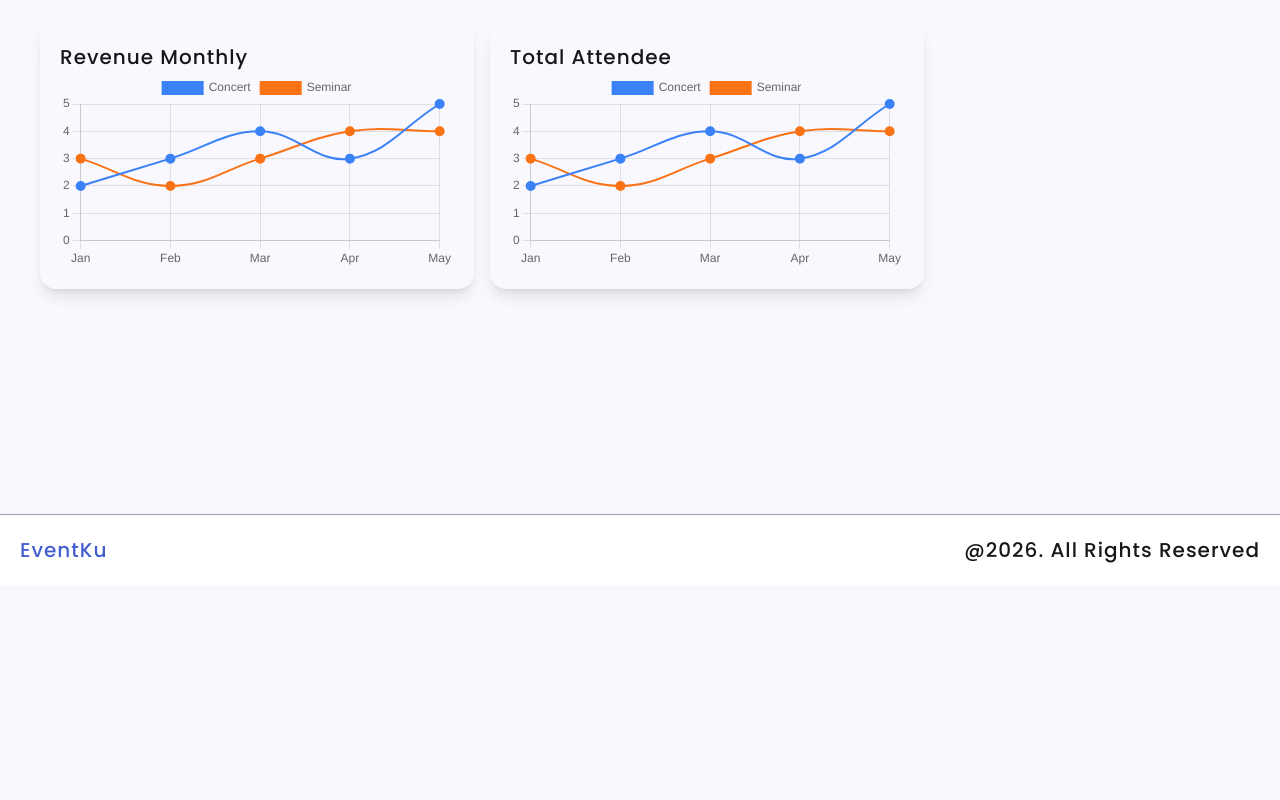
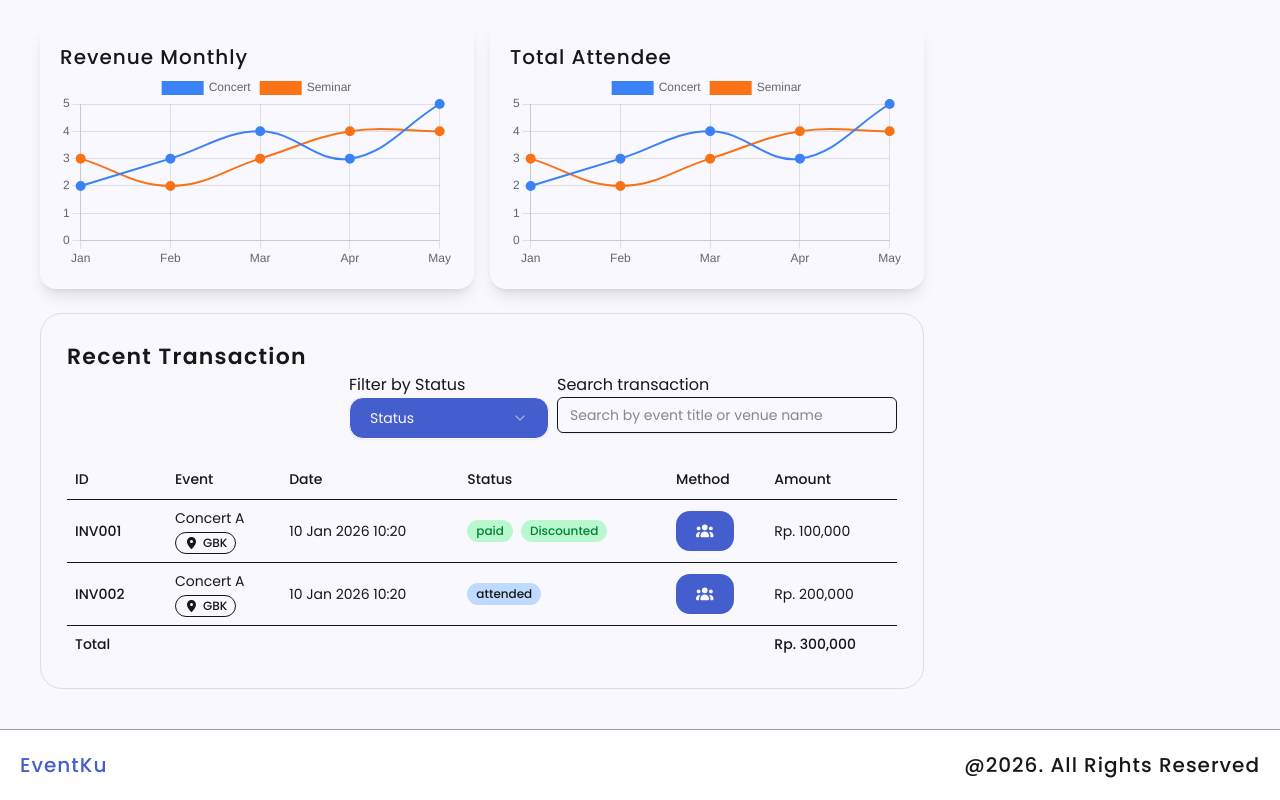
Before and after one commit to FlazeFy/MinPro-Event_Management_Platform-FE, a Next.js app: page /transaction in a window 1280 px wide. Shown: the part 367-1167 px from the top of the page. Before the commit the page ends 952 px from the top, so only its background shows below. Built offline with nearby package versions, Linux system fonts and the light colour scheme; no server answers.

Commit message:
feat(transaction) : update recent transaction list to support both customer & EO

```diff
--- a/src/app/profile/page.tsx
+++ b/src/app/profile/page.tsx
@@ -41,7 +41,7 @@ export default function ProfilePage() {
                         <OrganismsUserProfileHeaderBox username={profileItem.username} role={role} birth_date={profileItem.birth_date}/>
                         <div className="flex flex-wrap mt-5">
                             <div className="w-full md:w-8/12 lg:w-9/12 p-0 md:pr-4">
-                                <OrganismsRecentTransactionList/>
+                                <OrganismsRecentTransactionList role={role}/>
                             </div>
                             <div className="w-full md:w-4/12 lg:w-3/12">
                                 <OrganismsUserProfileContactBox fullname={profileItem.fullname} email={profileItem.email} phone_number={profileItem.phone_number} address={profileItem.address} role={role}/>
--- a/src/app/transaction/page.tsx
+++ b/src/app/transaction/page.tsx
@@ -1,8 +1,13 @@
+'use client'
 import OrganismsPeriodicGrowthBox from '@/components/organisms/periodic_growth.organism'
+import OrganismsRecentTransactionList from '@/components/organisms/recent_transaction_list.organism'
 import OrganismsSummaryEventList from '@/components/organisms/summary_event_list.organism'
+import useAuthStore from '@/store/s_auth'
 import React from 'react'
 
 export default function TransactionPage() {
+    const { role } = useAuthStore()
+
     return (
         <div className="flex flex-col min-h-[100vh] p-5 lg:p-10">
             <div className="flex flex-wrap mt-5">
@@ -10,6 +15,8 @@ export default function TransactionPage() {
                     <OrganismsSummaryEventList isFull={true}/>
                     <br/>
                     <OrganismsPeriodicGrowthBox/>
+                    <br/>
+                    <OrganismsRecentTransactionList role={role}/>
                 </div>
                 <div className="w-full md:w-4/12 lg:w-3/12">
 
--- a/src/components/organisms/recent_transaction_list.organism.tsx
+++ b/src/components/organisms/recent_transaction_list.organism.tsx
@@ -5,13 +5,17 @@ import { Table, TableBody, TableCell, TableFooter, TableHead, TableHeader, Table
 import { Select, SelectContent, SelectItem, SelectTrigger, SelectValue } from "@/components/ui/select"
 import { Badge } from '../ui/badge'
 import { FontAwesomeIcon } from '@fortawesome/react-fontawesome'
-import { faLocationDot } from '@fortawesome/free-solid-svg-icons'
+import { faLocationDot, faUsers } from '@fortawesome/free-solid-svg-icons'
 import { Input } from '../ui/input'
+import MoleculeTransactionBox from '../molecules/transaction_molecule'
+import { convertUTCToLocal } from '@/helpers/converter.helper'
+import { Button } from '../ui/button'
 
-interface IOrganismsRecentTransactionListProps {}
+interface IOrganismsRecentTransactionListProps {
+    role: string
+}
 
-const OrganismsRecentTransactionList: React.FunctionComponent<IOrganismsRecentTransactionListProps> = () => {
-
+const OrganismsRecentTransactionList: React.FunctionComponent<IOrganismsRecentTransactionListProps> = ({ role }) => {
     const invoices = [
         {
             id: "INV001",
@@ -21,6 +25,13 @@ const OrganismsRecentTransactionList: React.FunctionComponent<IOrganismsRecentTr
             amount: 100000,
             payment_method: "Credit Card",
             created_at: "10 Jan 2026 10:20",
+            is_discounted: true,
+            customer_user: {
+                id: "123",
+                username: "Person A",
+                profile_pic: null,
+                created_at: "10 Jan 26"
+            }
         },
         {
             id: "INV002",
@@ -30,6 +41,14 @@ const OrganismsRecentTransactionList: React.FunctionComponent<IOrganismsRecentTr
             amount: 200000,
             payment_method: "PayPal",
             created_at: "10 Jan 2026 10:20",
+            is_discounted: false,
+            username: "User B",
+            customer_user: {
+                id: "123",
+                username: "Person B",
+                profile_pic: null,
+                created_at: "10 Jan 26"
+            }
         }
     ]
 
@@ -62,8 +81,8 @@ const OrganismsRecentTransactionList: React.FunctionComponent<IOrganismsRecentTr
                         <TableHead className="w-[100px]">ID</TableHead>
                         <TableHead>Event</TableHead>
                         <TableHead>Date</TableHead>
-                        <TableHead>Status</TableHead>
-                        <TableHead>Method</TableHead>
+                        <TableHead>{ role === "event_organizer" ? <>Customer</> : <>Status</> }</TableHead>
+                        <TableHead>{ role === "event_organizer" ? <>Attendees</> : <>Method</> }</TableHead>
                         <TableHead>Amount</TableHead>
                     </TableRow>
                 </TableHeader>
@@ -81,13 +100,25 @@ const OrganismsRecentTransactionList: React.FunctionComponent<IOrganismsRecentTr
                                     </TableCell>
                                     <TableCell>{dt.created_at}</TableCell>
                                     <TableCell>
-                                        <Badge className={`bg-${statusColor}-200 text-${statusColor}-700`}>{dt.status}</Badge>
+                                        {
+                                            role === "event_organizer" && <MoleculeTransactionBox
+                                                title={dt.customer_user.username} desc={`Payment using ${dt.payment_method}`}
+                                                profileImage={dt.customer_user.profile_pic ?? '/images/user.jpg'}/>
+                                        }
+                                        <div className='flex gap-2'>
+                                            <Badge className={`bg-${statusColor}-200 text-${statusColor}-700`}>{dt.status}</Badge>
+                                            { dt.is_discounted && <Badge className="bg-green-200 text-green-700">Discounted</Badge> }
+                                        </div>
                                     </TableCell>
-                                    <TableCell>{dt.payment_method}</TableCell>
+                                    <TableCell>
+                                        {
+                                            role === "customer" ? dt.payment_method : <Button><FontAwesomeIcon icon={faUsers}/></Button>
+                                        }
+                                    </TableCell>
                                     <TableCell>
                                         <div className='flex gap-2'>
                                             Rp. {dt.amount.toLocaleString()}
-                                            <Badge className='bg-green-200 text-green-700'>+{dt.amount / 10000} Pts</Badge>
+                                            { role === "customer" && <Badge className='bg-green-200 text-green-700'>+{dt.amount / 10000} Pts</Badge> }
                                         </div>
                                     </TableCell>
                                 </TableRow>
```
